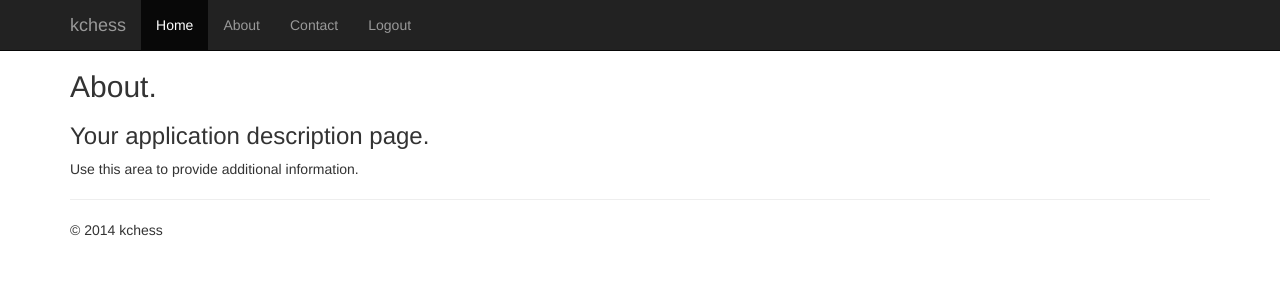
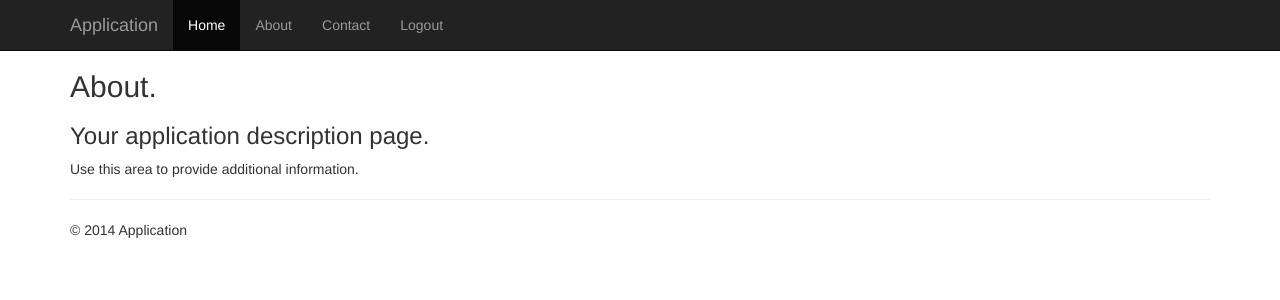
Before and after one commit to xydinesh/flask-login-alembic-template, a Flask app: page /about in a window 1280 px wide. Shown: the top 300 px of the page. Run offline with Flask 2, Linux system fonts and the light colour scheme; a user stored in the database is signed in; tables that the repository leaves empty hold one stand-in row (values such as "Sample post"); some libraries are stand-ins or nearby versions.

Commit message:
replace kchess with Application

```diff
--- a/templates/layout.html
+++ b/templates/layout.html
@@ -5,7 +5,7 @@
     <meta name="viewport" content="width=device-width, initial-scale=1.0">
     <meta content="text/html;charset=utf-8" http-equiv="Content-Type">
     <meta content="utf-8" http-equiv="encoding">
-    <title>{{ title }} kchess </title>
+    <title>{{ title }} Application </title>
     <link rel="stylesheet" type="text/css" href="/static/content/bootstrap.min.css" />
     <link rel="stylesheet" type="text/css" href="/static/content/site.css" />
     <script src="/static/scripts/modernizr-2.6.2.js"></script>
@@ -20,7 +20,7 @@
                     <span class="icon-bar"></span>
                     <span class="icon-bar"></span>
                 </button>
-                <a href="/" class="navbar-brand">kchess</a>
+                <a href="/" class="navbar-brand">Application</a>
             </div>
             <div class="navbar-collapse collapse">
                 <ul class="nav navbar-nav">
@@ -43,7 +43,7 @@
         {% block content %}{% endblock %}
         <hr />
         <footer>
-            <p>&copy; {{ year }} kchess </p>
+            <p>&copy; {{ year }} Application </p>
         </footer>
     </div>
 
```
